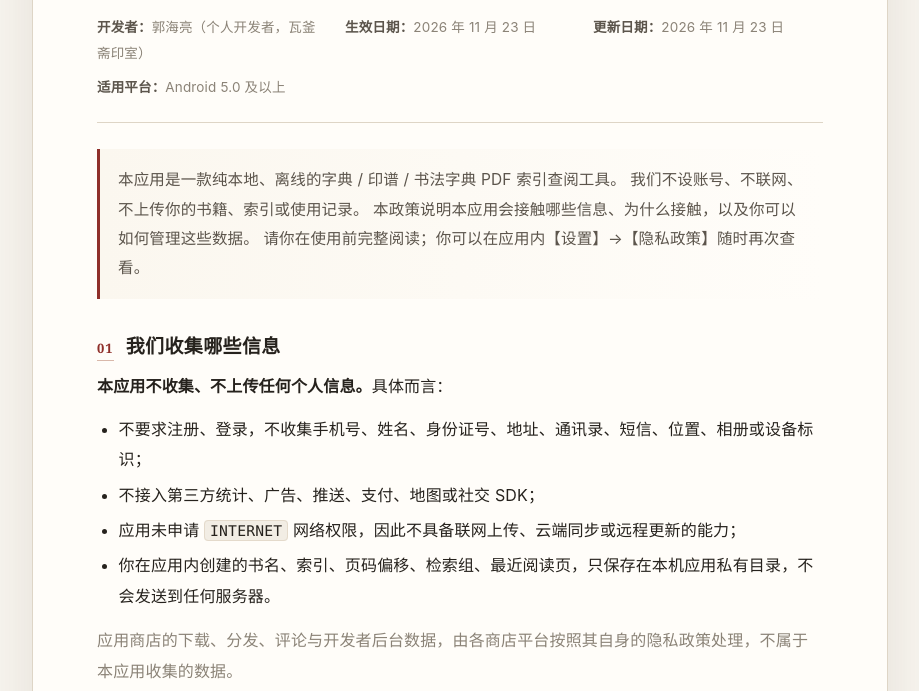
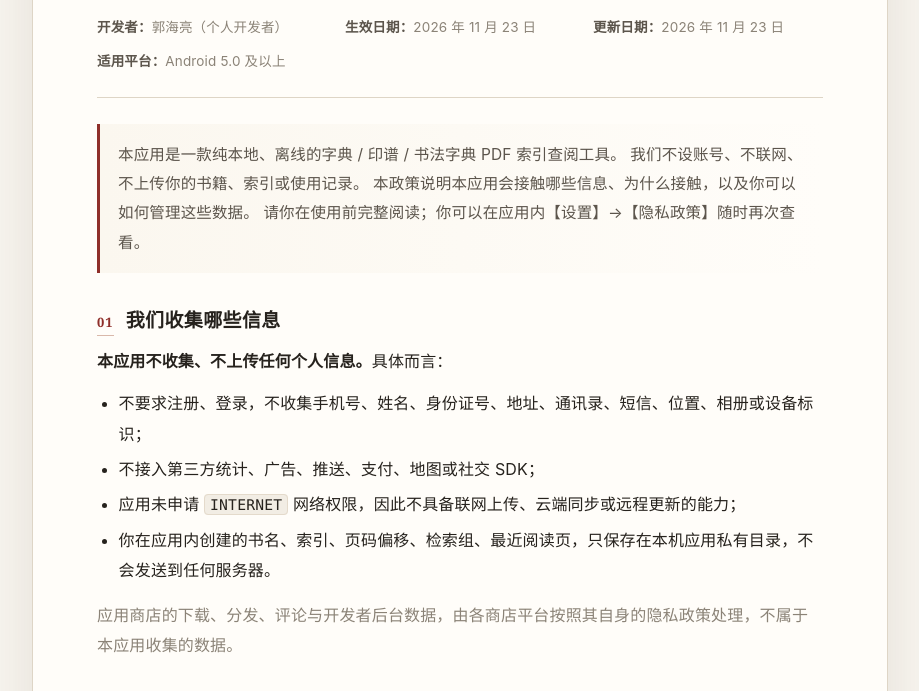
Before and after one commit to ghl66866/suoyin-privacy, a plain HTML site: page index.html in a window 1280 px wide. Shown: the part 230-921 px from the top of the page, without its empty margins (180-1099 px from the left). Drawn offline with Linux system fonts and the light colour scheme.

Commit message:
Add files via upload

```diff
--- a/index.html
+++ b/index.html
@@ -153,7 +153,7 @@
       <h1>索隐 · 隐私政策</h1>
       <p class="sub">索隐 PDF 电子索引查阅器　V2.24</p>
       <div class="meta">
-        <div><b>开发者：</b>郭海亮（个人开发者，瓦釜斋印室）</div>
+        <div><b>开发者：</b>郭海亮（个人开发者）</div>
         <div><b>生效日期：</b>2026 年 11 月 23 日</div>
         <div><b>更新日期：</b>2026 年 11 月 23 日</div>
         <div><b>适用平台：</b>Android 5.0 及以上</div>
@@ -257,7 +257,7 @@
 
     <h2><span class="no">10</span>联系我们</h2>
     <div class="contact">
-      <div class="line"><strong>开发者：</strong>郭海亮（个人开发者，瓦釜斋印室）</div>
+      <div class="line"><strong>开发者：</strong>郭海亮（个人开发者）</div>
       <div class="line"><strong>应用名称：</strong>索隐 PDF 电子索引查阅器（V2.24）</div>
       <div class="line"><strong>联系邮箱：</strong>ghl66866@qq.com</div>
       <div class="line"><strong>联系说明：</strong>请注明“索隐隐私政策”，我们会在收到后 15 个工作日内回复。</div>
```
